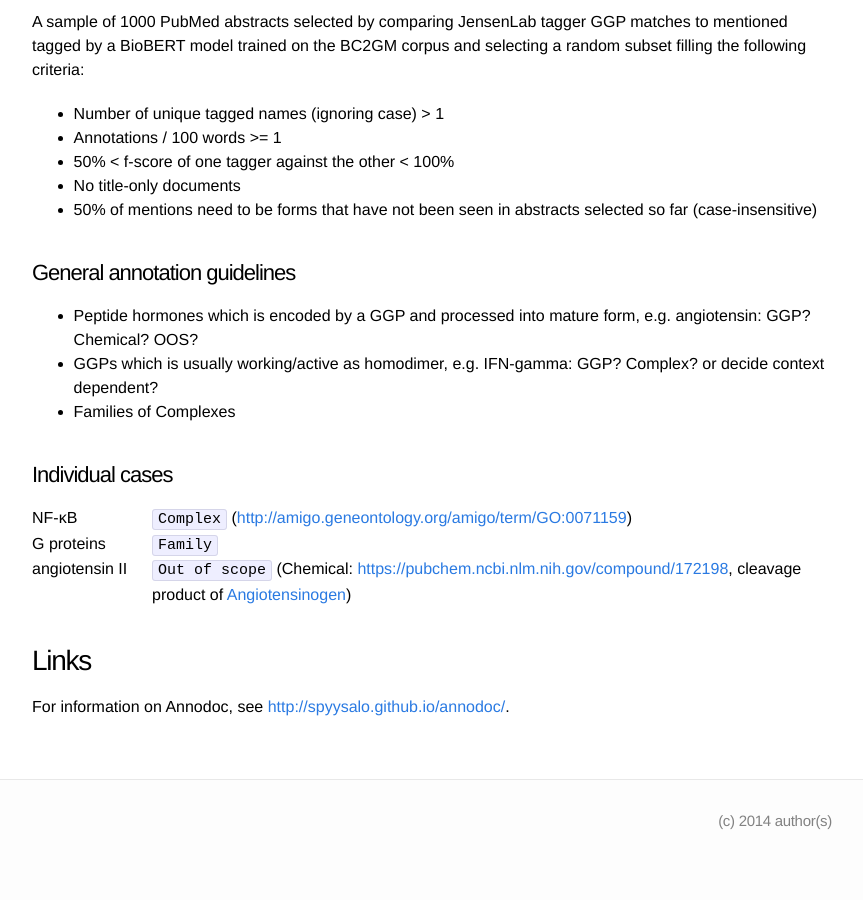
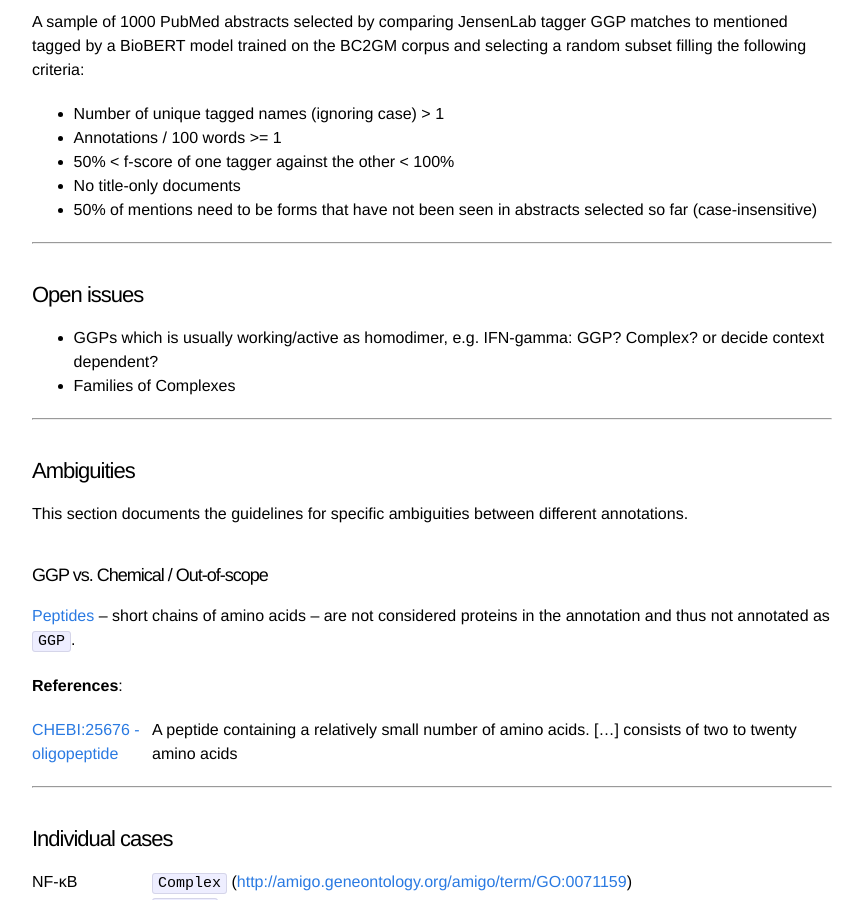
Before and after one commit to spyysalo/stringdb-ggp-corpus-docs, a Jekyll site: the page built from index.md, in a window 1280 px wide and 900 px high, scrolled down 278 px. Shown: the whole window, without its empty margins (208-1071 px from the left). Built offline with Jekyll 4.4.1, drawn with Linux system fonts in a browser that asks for light colours; before the commit the page ends 1140 px from its top, so only the background shows below that.

Commit message:
Update index.md

```diff
--- a/index.md
+++ b/index.md
@@ -15,11 +15,29 @@ A sample of 1000 PubMed abstracts selected by comparing JensenLab tagger GGP mat
 * No title-only documents
 * 50% of mentions need to be forms that have not been seen in abstracts selected so far (case-insensitive)
 
-### General annotation guidelines
+---
 
-* Peptide hormones which is encoded by a GGP and processed into mature form, e.g. angiotensin: GGP? Chemical? OOS?
+### Open issues
+
 * GGPs which is usually working/active as homodimer, e.g. IFN-gamma: GGP? Complex? or decide context dependent?
 * Families of Complexes
+
+---
+
+### Ambiguities
+
+This section documents the guidelines for specific ambiguities between different annotations.
+
+#### GGP vs. Chemical / Out-of-scope
+
+[Peptides](https://en.wikipedia.org/wiki/Peptide) -- short chains of amino acids -- are not considered proteins in the annotation and thus not annotated as `GGP`.
+
+**References**:
+
+[CHEBI:25676 - oligopeptide](https://www.ebi.ac.uk/chebi/searchId.do?chebiId=CHEBI%3A25676)
+: A peptide containing a relatively small number of amino acids. [...] consists of two to twenty amino acids
+
+---
 
 ### Individual cases
 
```
